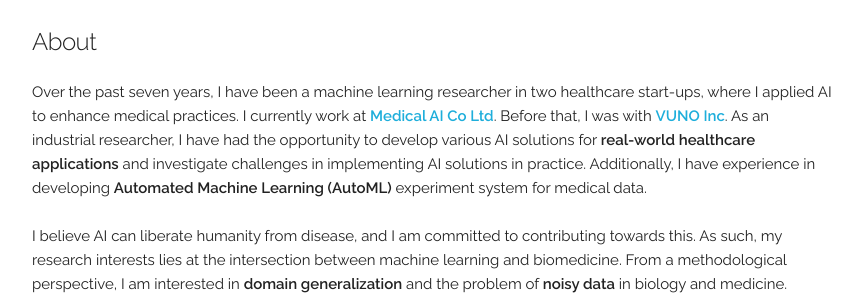
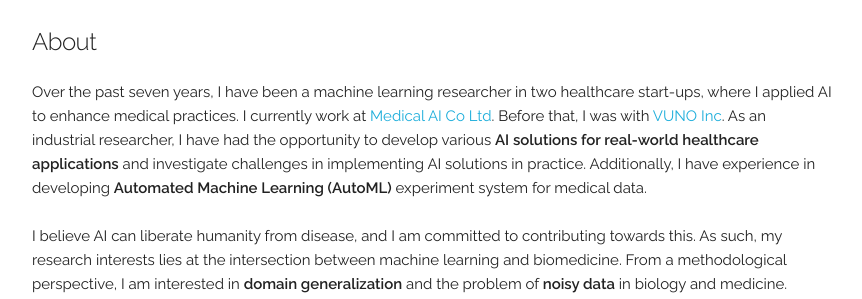
Before and after one commit to byeongtak/byeongtak.github.io, a Jekyll site: the page built from index.html, in a window 1280 px wide and 900 px high. Shown: the part 310-609 px from the top of the window, without its empty margins (208-1070 px from the left). Built offline with Jekyll 4.4.1, drawn with Linux system fonts in a browser that asks for light colours.

Commit message:
Update index.html

```diff
--- a/index.html
+++ b/index.html
@@ -15,9 +15,9 @@ layout: default
 <div class="docs-section" id="about">
   <h5>About</h5>
 	Over the past seven years, I have been a machine learning researcher in two healthcare start-ups, where I applied AI to enhance medical practices.
-	I currently work at <b><a href="https://www.medicalai.com/en" style="text-decoration: none;">Medical AI Co Ltd</a></b>.
-	Before that, I was with <b><a href="https://www.vuno.co/en/" style="text-decoration: none;">VUNO Inc</a></b>.
-	As an industrial researcher, I have had the opportunity to develop various AI solutions for <b>real-world healthcare applications</b> and investigate challenges in implementing AI solutions in practice.
+	I currently work at <a href="https://www.medicalai.com/en" style="text-decoration: none;">Medical AI Co Ltd</a>.
+	Before that, I was with <a href="https://www.vuno.co/en/" style="text-decoration: none;">VUNO Inc</a>.
+	As an industrial researcher, I have had the opportunity to develop various <b>AI solutions for real-world healthcare applications</b> and investigate challenges in implementing AI solutions in practice.
 	Additionally, I have experience in developing <b>Automated Machine Learning (AutoML)</b> experiment system for medical data.
   <br>
   <br>
```
